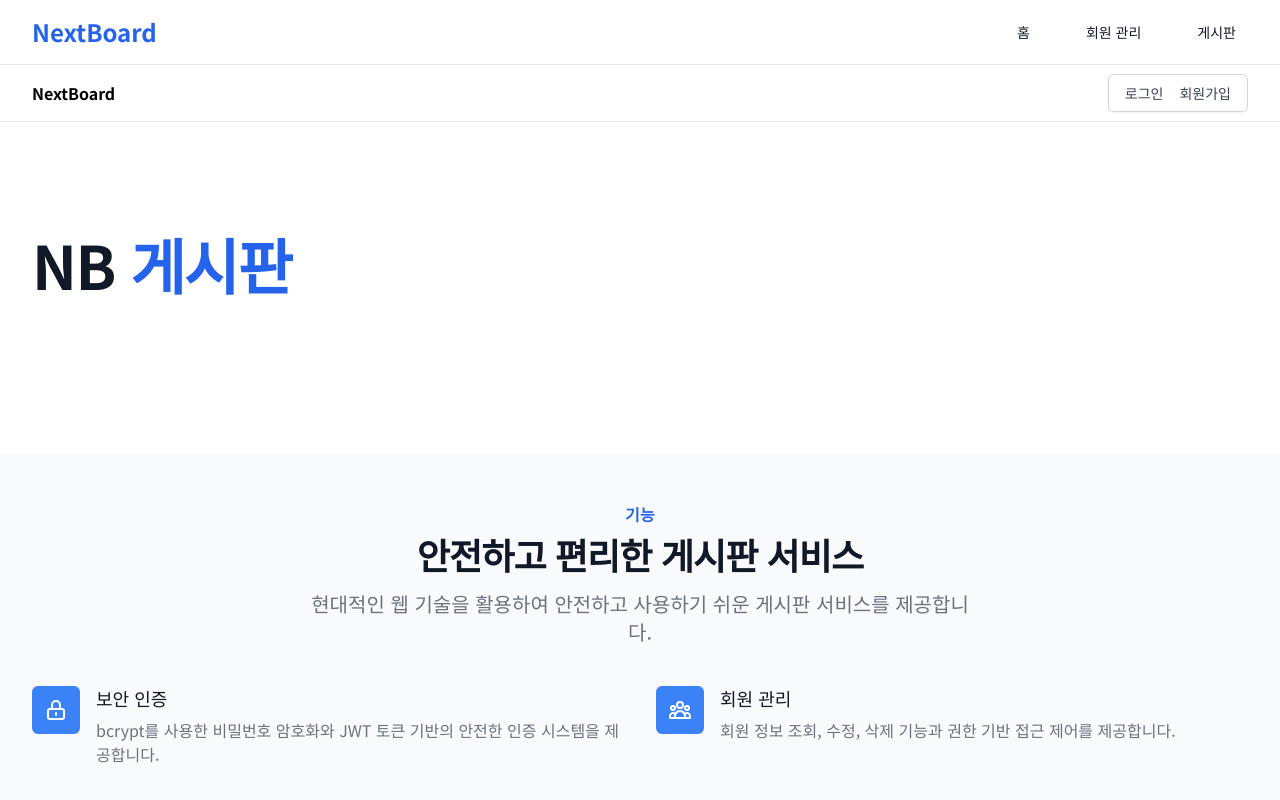
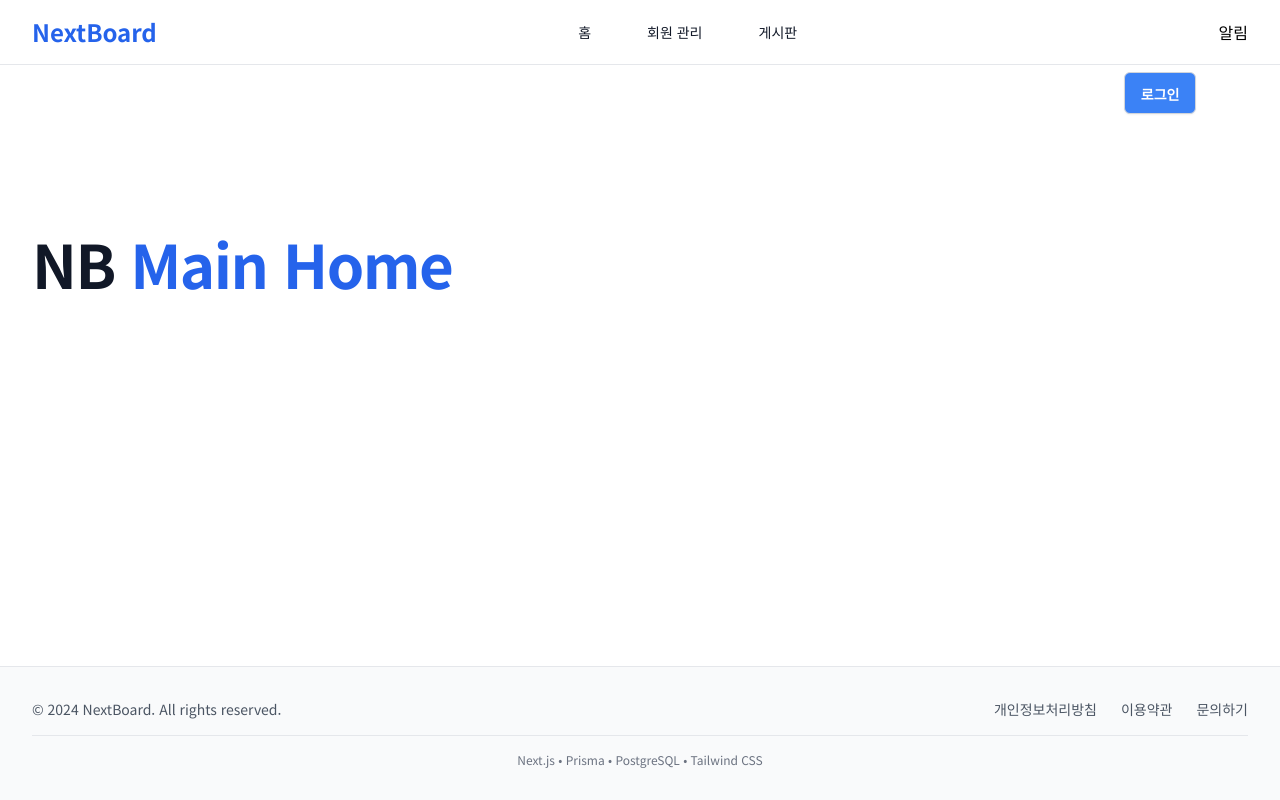
Before and after one commit to kwucslkm/nextBoard, a Next.js app: page / in a window 1280 px wide. Shown: the top 800 px of the page. Built offline with nearby package versions, Linux system fonts and the light colour scheme.

Commit message:
20250821-1

```diff
--- a/src/app/page.tsx
+++ b/src/app/page.tsx
@@ -11,7 +11,7 @@ export default function Home() {
               <div className="sm:text-center lg:text-left">
                 <h1 className="text-4xl tracking-tight font-extrabold text-gray-900 sm:text-5xl md:text-6xl">
                   <span className="block xl:inline">NB</span>{' '}
-                  <span className="block text-primary-600 xl:inline"> 게시판</span>
+                  <span className="block text-primary-600 xl:inline"> Main Home</span>
                 </h1>
                 <p className="mt-3 text-base text-gray-500 sm:mt-5 sm:text-lg sm:max-w-xl sm:mx-auto md:mt-5 md:text-xl lg:mx-0">
                   {/* Next.js, Prisma, PostgreSQL을 기반으로 한 현대적인 회원제 게시판 SaaS 서비스입니다. 안전한 인증 시스템과 직관적인 사용자 인터페이스를 제공합니다. */}
@@ -33,7 +33,7 @@ export default function Home() {
       </div>
 
       {/* Features Section */}
-      <div className="py-12 bg-gray-50">
+      {/* <div className="py-12 bg-gray-50">
         <div className="max-w-7xl mx-auto px-4 sm:px-6 lg:px-8">
           <div className="lg:text-center">
             <h2 className="text-base text-primary-600 font-semibold tracking-wide uppercase">기능</h2>
@@ -97,7 +97,7 @@ export default function Home() {
             </div>
           </div>
         </div>
-      </div>
+      </div> */}
     </div>
   )
 }
--- a/src/components/layout/Login.tsx
+++ b/src/components/layout/Login.tsx
@@ -3,29 +3,24 @@
 import Link from 'next/link'
 import { useRouter } from 'next/navigation'
 
-export default function HeaderBar() {
+export default function Login() {
   const router = useRouter()
 
   return (
-    <header className="w-full border-b bg-white">
-      <div className="mx-auto w-full max-w-7xl px-4 sm:px-6 lg:px-8 h-14 flex items-center">
-        <Link href="/" className="font-semibold">NextBoard</Link>
-
-        {/* 오른쪽 끝으로 밀기 */}
-        <div className="ml-auto flex items-center gap-4 border border-gray-300 rounded-md px-4 py-2 shadow-sm">
-          <button
-            onClick={() => router.push('/login')}
-            className="text-sm text-gray-700 hover:text-primary-600"
-          >
+    <header className="w-full bg-white">
+      <div className=" mx-auto w-full max-w-7xl px-4 sm:px-6 lg:px-8 h-14 flex items-center ">
+        {/* 오른쪽 끝으로 밀기 bg-[#03C75A] */}
+        <div className="ml-auto  items-center gap-4 border border-gray-300 rounded-md px-4 py-2 shadow-sm bg-blue-500 font-bold">
+          <button onClick={() => router.push('/login')} className="text-sm text-white hover:text-primary-600" >
             로그인
           </button>
-          <Link
-            href="/register"
-            className="text-sm text-gray-700 hover:text-primary-600"
-          >
+        </div>
+        <div>
+          <Link href="/register" className=" text-sm text-white hover:text-primary-600" >
             회원가입
           </Link>
         </div>
+
       </div>
     </header>
   )
--- a/src/components/layout/Nav.tsx
+++ b/src/components/layout/Nav.tsx
@@ -3,6 +3,7 @@
 import Link from 'next/link'
 import { useRouter } from 'next/navigation'
 import { useState } from 'react'
+import Login from './Login'
 
 export default function Nav() {
   const [isMenuOpen, setIsMenuOpen] = useState(false)
@@ -34,7 +35,7 @@ export default function Nav() {
           </div>
 
           {/* Desktop Navigation */}
-          <nav className="hidden md:flex space-x-8 flex justify-center">
+          <nav className="hidden md:flex space-x-8 flex justify-between">
             <Link href="/" className="text-gray-900 hover:text-primary-600 px-3 py-2 rounded-md text-sm font-medium transition-colors" >
               홈
             </Link>
@@ -45,8 +46,9 @@ export default function Nav() {
               게시판
             </Link>
           </nav>
-
-
+          <div>알림</div>
+          {/* SHOWLOGIN RESISTOR */}
+          {/* <div><Login/></div> */}
 
           {/* Mobile menu button */}
           <div className="md:hidden">
--- a/src/components/member/Memberlist.tsx
+++ b/src/components/member/Memberlist.tsx
@@ -2,38 +2,35 @@
 import { User } from "@/types";
 
 export default function MemberList({ members }: { members: User[] }) {
+  const th = "px-4 py-2 text-left text-sm font-medium text-gray-900 border border-blue-200";
+  const td = "px-4 py-2 text-sm text-gray-900 border border-blue-200";
+
   return (
     <div>
-      <h1 className="flex justify-center p-[50px] font-bold text-[30px]">회원목록</h1>
-      <ul>
-        <table className="divide-y divide-blue-200 border border-blue-500 mx-[20px]">
-          <thead className="bg-gray-50">
+      <h1 className="text-center mb-6 pt-[50px] font-bold text-[30px]">회원목록</h1>
+
+      <table className="mx-auto w-[80%] border border-blue-800 border-collapse text-sm">
+        <thead className="bg-gray-100">
           <tr>
-              <th className="px-4 py-2 text-left text-sm font-medium text-gray-900">이름</th>
-              <th className="px-4 py-2 text-left text-sm font-medium text-gray-900">이메일</th>
-              <th className="px-4 py-2 text-left text-sm font-medium text-gray-900">권한</th>
-              <th className="px-4 py-2 text-left text-sm font-medium text-gray-900">생성일</th>
-              <th className="px-4 py-2 text-left text-sm font-medium text-gray-900">수정일</th>
+            <th scope="col" className={th}>이름</th>
+            <th scope="col" className={th}>이메일</th>
+            <th scope="col" className={th}>권한</th>
+            <th scope="col" className={th}>생성일</th>
+            <th scope="col" className={th}>수정일</th>
           </tr>
         </thead>
-          <tbody className="divide-y divide-blue-200">
+        <tbody>
           {members.map((m) => (
-              <tr key={m.id}>
-                <td className="px-4 py-2 text-sm text-gray-900">{m.name}</td>
-                <td className="px-4 py-2 text-sm text-gray-900">{m.email}</td>
-                <td className="px-4 py-2 text-sm text-gray-900">{m.role}</td>
-                <td className="px-4 py-2 text-sm text-gray-900">
-                  {new Date(m.createdAt).toLocaleDateString()}
-                </td>
-                <td className="px-4 py-2 text-sm text-gray-900">
-                  {new Date(m.updatedAt).toLocaleDateString()}
-                </td>
+            <tr key={m.id} className="">
+              <td className={td}>{m.name}</td>
+              <td className={td}>{m.email}</td>
+              <td className={td}>{m.role}</td>
+              <td className={td}>{new Date(m.createdAt).toLocaleDateString("ko-KR")}</td>
+              <td className={td}>{new Date(m.updatedAt).toLocaleDateString("ko-KR")}</td>
             </tr>
           ))}
         </tbody>
       </table>
-
-      </ul>
     </div>
   );
 }
```
Lines whose indentation alone changed are shown as unchanged.
